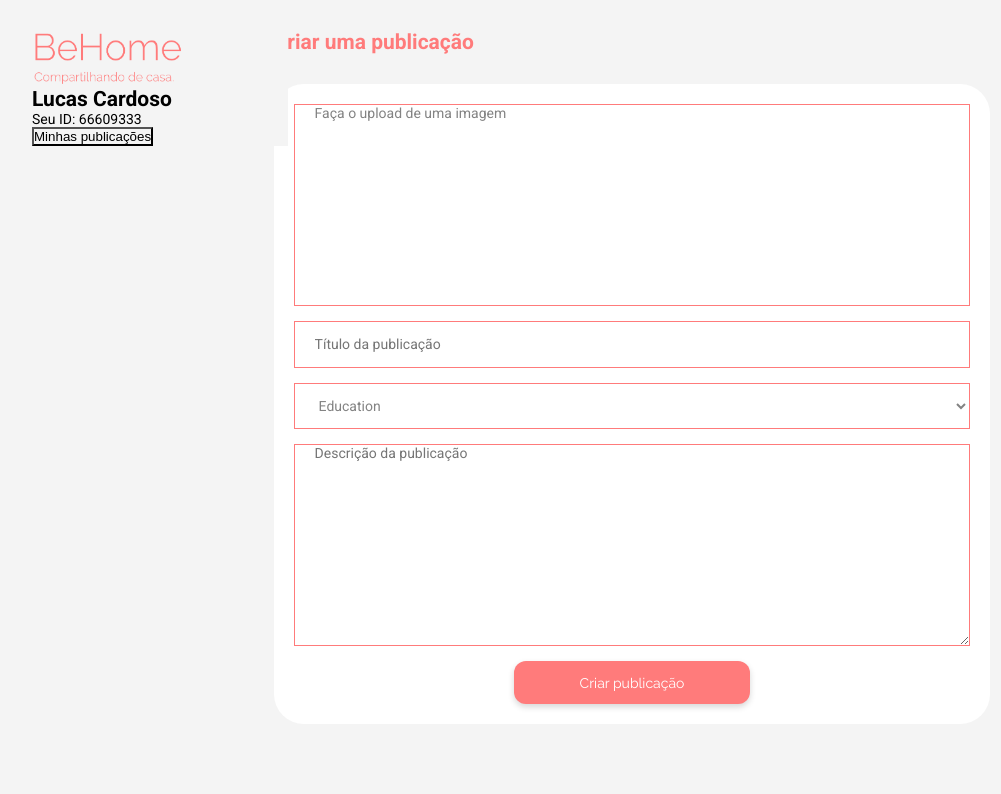
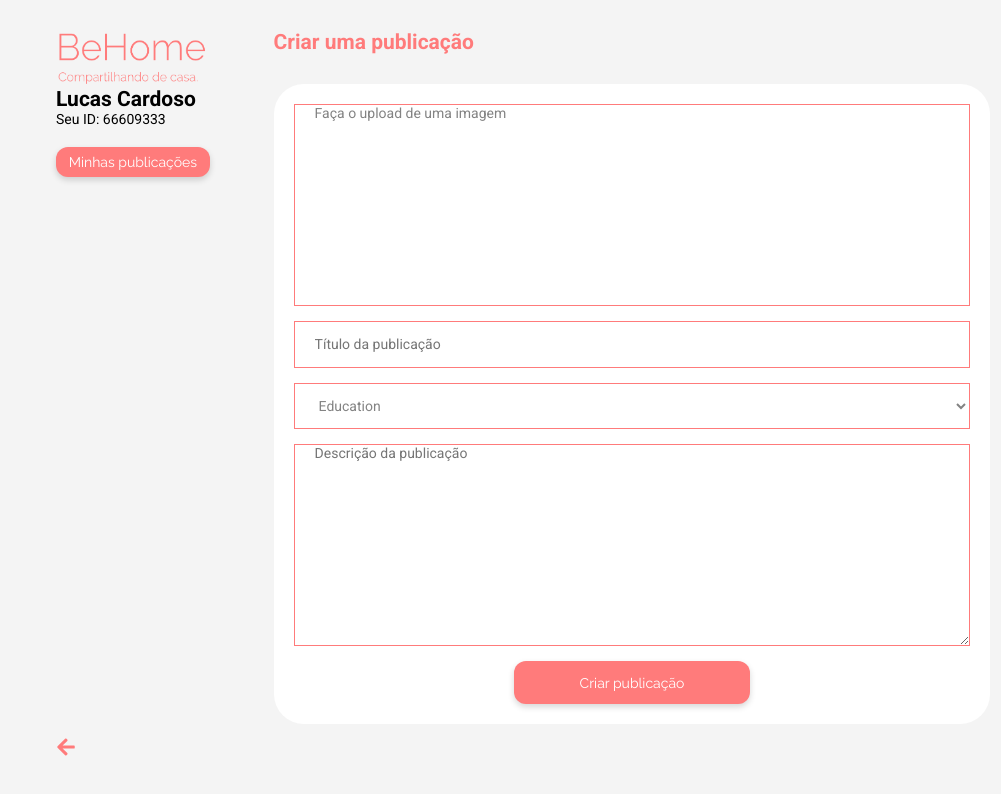
Before and after one commit to luccardoso51/BeHome-Frontend, a React (Create React App) app: page /createpublication in a window 1280 px wide. Shown: the top 794 px of the page, without its empty margins (8-1009 px from the left). Built offline with nearby package versions, Linux system fonts and the light colour scheme.

Commit message:
Finished createpublication

```diff
--- a/package.json
+++ b/package.json
@@ -8,6 +8,7 @@
     "@testing-library/user-event": "^7.1.2",
     "react": "^16.13.1",
     "react-dom": "^16.13.1",
+    "react-icons": "^3.9.0",
     "react-router-dom": "^5.1.2",
     "react-scripts": "3.4.1"
   },
--- a/src/components/SideProfile.css
+++ b/src/components/SideProfile.css
@@ -1,10 +1,41 @@
 .sideprofile-contend {
-  width: 20%;
+  width: 15%;
   position: absolute;
-  left: 40px;
+  left: 5%;
   top: 25px;
 }
 
 .sideprofile-contend img {
   width: 150px;
 }
+
+.sideprofile-contend button {
+  cursor: pointer;
+  padding: 0;
+  margin-top: 20px;
+  border: 0;
+  width: 80%;
+  height: 30px;
+  color: #FFFFFF;
+  background: #FF7B7B 0% 0% no-repeat padding-box;
+  box-shadow: 0px 3px 6px #00000029;
+  border-radius: 12px;
+  opacity: 1;
+  display: inline-block;
+  text-align: center;
+  font-size: 14px;
+  font-family: 'Raleway', sans-serif;
+  transition: filter 0.2s;
+}
+
+.sideprofile-contend button:hover {
+  filter: brightness(90%);
+}
+
+.sideprofile-container a {
+  position: absolute;
+  left: 5%;
+  bottom: 5%;
+  text-decoration: none;
+  color: #FF7B7B
+}
--- a/src/components/SideProfile.js
+++ b/src/components/SideProfile.js
@@ -1,15 +1,19 @@
 import React from 'react'
+import {FaArrowLeft} from 'react-icons/fa'
 
 import ImgLogo from '../assets/Logo.png'
 import './SideProfile.css'
 
 export default function SideProfile () {
   return (
-    <div className="sideprofile-contend">
-      <img src={ImgLogo} alt="Be Home" />
-      <h2>Lucas Cardoso</h2>
-      <p>Seu ID: 66609333</p>
-      <button>Minhas publicações</button>
+    <div className="sideprofile-container">
+      <div className="sideprofile-contend">
+        <img src={ImgLogo} alt="Be Home" />
+        <h2>Lucas Cardoso</h2>
+        <p>Seu ID: 66609333</p>
+        <button>Minhas publicações</button>
+      </div>
+      <a href="/"><FaArrowLeft size={20} /></a>
     </div>
   )
 }
```
Also changed, not shown: 1 other file (tests, documents, lock files or other folders).
